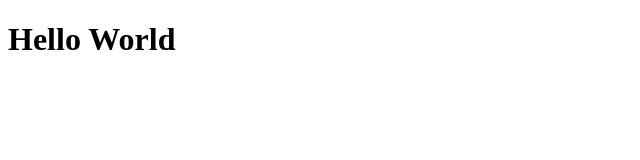
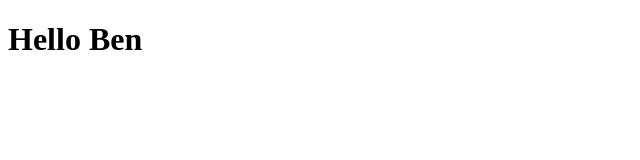
Before and after one commit to ttu-bburchfield/CSC2510-202410, a plain HTML site: page index.html in a window 1280 px wide. Shown: the full height of the page, 0-640 px from the left. Drawn offline with Linux system fonts and the light colour scheme.

Commit message:
Modified index.html to use my name

```diff
--- a/index.html
+++ b/index.html
@@ -3,9 +3,9 @@
 <head>
     <meta charset="UTF-8">
     <meta name="viewport" content="width=device-width, initial-scale=1.0">
-    <title>Hello World</title>
+    <title>Hello Ben</title>
 </head>
 <body>
-    <h1>Hello World</h1>
+    <h1>Hello Ben</h1>
 </body>
 </html>
```
